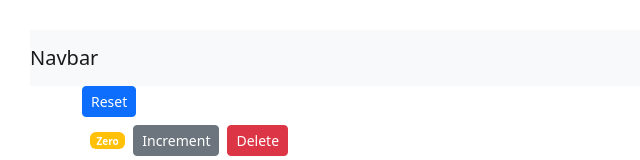
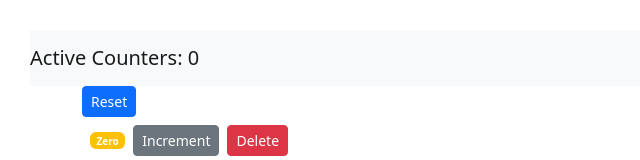
Before and after one commit to SoheebAmin/react-counter-app, a React (Create React App) app: page / in a window 1280 px wide. Shown: the top 160 px of the page, without its empty margins (0-640 px from the left). Built offline with nearby package versions, Linux system fonts and the light colour scheme.

Commit message:
just before adding lifecycle hooks

```diff
--- a/src/App.js
+++ b/src/App.js
@@ -4,13 +4,51 @@ import Counters from "./components/counters";
 import NavBar from "./components/navbar";
 
 class App extends Component {
-  state = {};
+  state = {
+    counters: [
+      { id: 1, value: 0 },
+      { id: 2, value: 0 },
+      { id: 3, value: 0 },
+      { id: 4, value: 0 },
+    ],
+  };
+
+  // This resets all the counters by...
+  handleReset = () => {
+    const counters = this.state.counters.map((c) => {
+      c.value = 0;
+      return c;
+    });
+    this.setState({ counters });
+  };
+
+  // The complex set-up here is to ensure that "counters" handle's "counter"'s data via its own state passed as props to state.
+  handleIncrement = (counter) => {
+    const counters = [...this.state.counters]; // array may be a clone, but objects are referenced to actual states!
+    const indexOfCounter = counters.indexOf(counter); // gets the index of the counter obj in the counters array.
+    counters[indexOfCounter] = { ...counter }; // This way, we are not modifying the state (this now is a different counter object).
+    counters[indexOfCounter].value++;
+    this.setState({ counters }); // update the state to the new counters array. Again, this is short for {counters: counters}
+  };
+
+  // This will get called by the prop "onDelete", added when mapping counters. onDelete is an event passed from counter when delete is clicked.
+  handleDelete = (counterId) => {
+    const counters = this.state.counters.filter((c) => c.id !== counterId);
+    this.setState({ counters });
+  };
   render() {
     return (
       <React.Fragment>
-        <NavBar />
+        <NavBar
+          totalCounters={this.state.counters.filter((c) => c.value > 0).length}
+        ></NavBar>
         <main className="container">
-          <Counters />
+          <Counters
+            counters={this.state.counters}
+            onReset={this.handleReset}
+            onDelete={this.handleDelete}
+            onIncrement={this.handleIncrement}
+          ></Counters>
         </main>
       </React.Fragment>
     );
--- a/src/components/counters.jsx
+++ b/src/components/counters.jsx
@@ -3,51 +3,19 @@ import Counter from "./counter";
 
 class Counters extends Component {
   // Note: States and Prop are data of components. State is data of component private to the component, vs. prop which we give to the component and its public. Props is Read Only!
-  state = {
-    counters: [
-      { id: 1, value: 0 },
-      { id: 2, value: 0 },
-      { id: 3, value: 0 },
-      { id: 4, value: 0 },
-    ],
-  };
-
-  // This resets all the counters by...
-  handleReset = () => {
-    const counters = this.state.counters.map((c) => {
-      c.value = 0;
-      return c;
-    });
-    this.setState({ counters });
-  };
-
-  // The complex set-up here is to ensure that "counters" handle's "counter"'s data via its own state passed as props to state.
-  handleIncrement = (counter) => {
-    const counters = [...this.state.counters]; // array may be a clone, but objects are referenced to actual states!
-    const indexOfCounter = counters.indexOf(counter); // gets the index of the counter obj in the counters array.
-    counters[indexOfCounter] = { ...counter }; // This way, we are not modifying the state (this now is a different counter object).
-    counters[indexOfCounter].value++;
-    this.setState({ counters }); // update the state to the new counters array. Again, this is short for {counters: counters}
-  };
-
-  // This will get called by the prop "onDelete", added when mapping counters. onDelete is an event passed from counter when delete is clicked.
-  handleDelete = (counterId) => {
-    const counters = this.state.counters.filter((c) => c.id !== counterId);
-    this.setState({ counters });
-  };
 
   render() {
+    // we can get rid of all "this.props." by object destructing like so:
+    const { onReset, counters, onDelete, onIncrement } = this.props;
+
     return (
       <React.Fragment>
-        <button
-          onClick={this.handleReset}
-          className="btn btn-primary btn-sm m2"
-        >
+        <button onClick={onReset} className="btn btn-primary btn-sm m2">
           Reset
         </button>
         <br />
         {/** We take each counter object in state and map it to a counter component, adding props to each one*/}
-        {this.state.counters.map((counter) => (
+        {counters.map((counter) => (
           <Counter
             // id={counter.id}
             // value={counter.value}
@@ -55,8 +23,8 @@ class Counters extends Component {
             // The above 3 are the old way where each attribute is assigned from the state above. We can simply to:
             counter={counter}
             key={counter.id}
-            onDelete={this.handleDelete}
-            onIncrement={this.handleIncrement}
+            onDelete={onDelete} // this and next is "bubbling up" the prop to the App where state is. Duplicates whats in counter..
+            onIncrement={onIncrement} // ...but no need to pass the actual argument when bubbling up.
           >
             {/** any set properties (props) are accessible via this.props (except key) selected will intialize to "true" by default so can be shorted to just "selected"*/}
             <p> P is a child element of counter. Its between counter's tags</p>
--- a/src/components/navbar.jsx
+++ b/src/components/navbar.jsx
@@ -1,15 +1,16 @@
 import React, { Component } from "react";
 
-class NavBar extends Component {
-  render() {
-    return (
-      <nav class="navbar navbar-light bg-light">
-        <a class="navbar-brand" href="https://test.com">
-          Navbar
-        </a>
-      </nav>
-    );
-  }
-}
+// Stateless functional component! Because it doesn't need a state, it can just be a function
+// Changes from class: props is an arg, there's no render method. It can't have state.
+const NavBar = (props) => {
+  return (
+    <nav class="navbar navbar-light bg-light">
+      <a class="navbar-brand" href="#">
+        Active Counters: <span>{props.totalCounters}</span>{" "}
+        {/** would be this.props.totalcounters if this were a class*/}
+      </a>
+    </nav>
+  );
+};
 
 export default NavBar;
```
